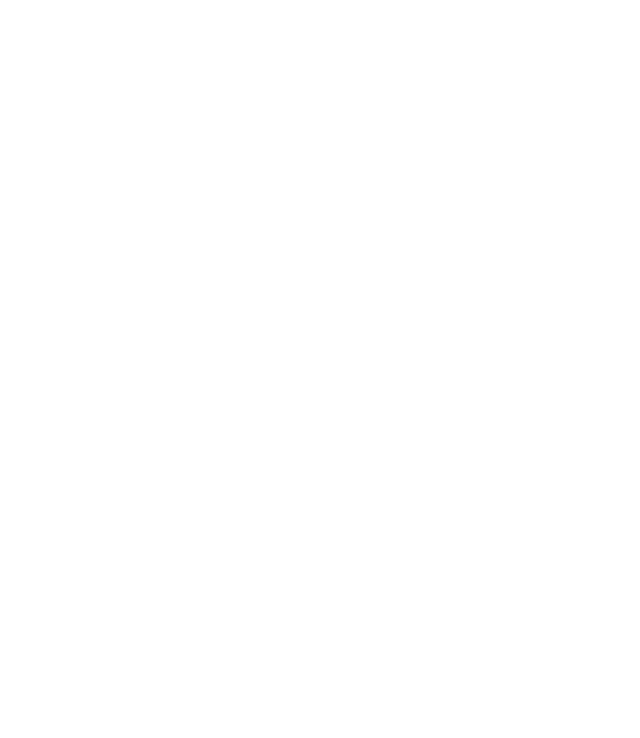
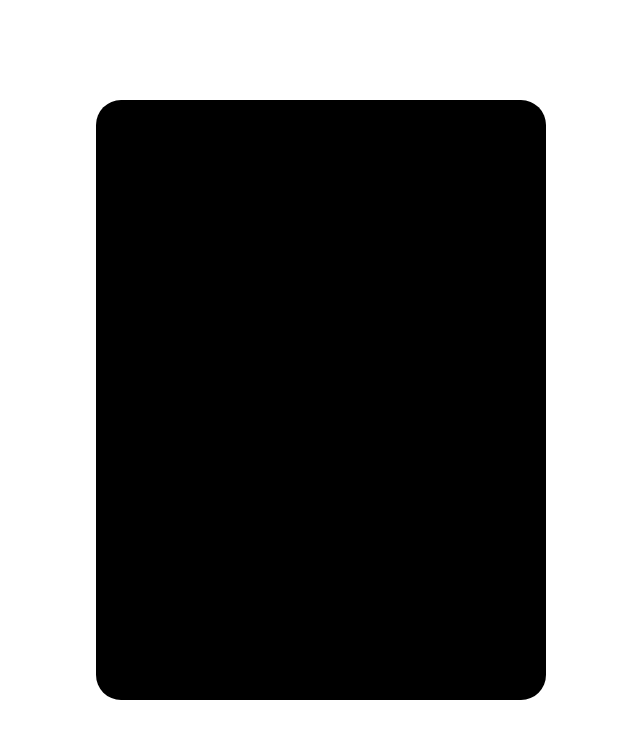
Before and after one commit to Jeff-Owuor/Weather-App, an Angular app: page / in a window 1280 px wide. Shown: the top 738 px of the page, without its empty margins (319-959 px from the left). Built offline with nearby package versions, Linux system fonts and the light colour scheme.

Commit message:
Center the container in the page

```diff
--- a/src/styles.css
+++ b/src/styles.css
@@ -11,4 +11,14 @@ body{
     font-size: 19px;
     width:100%;
     height:100vh;
+    display:flex;
+    justify-content: center;
+    align-items: center;
 }
+
+.container{
+    width:450px;
+    height:75vh;
+    border-radius: 25px;
+    background-color:black;
+}
```
